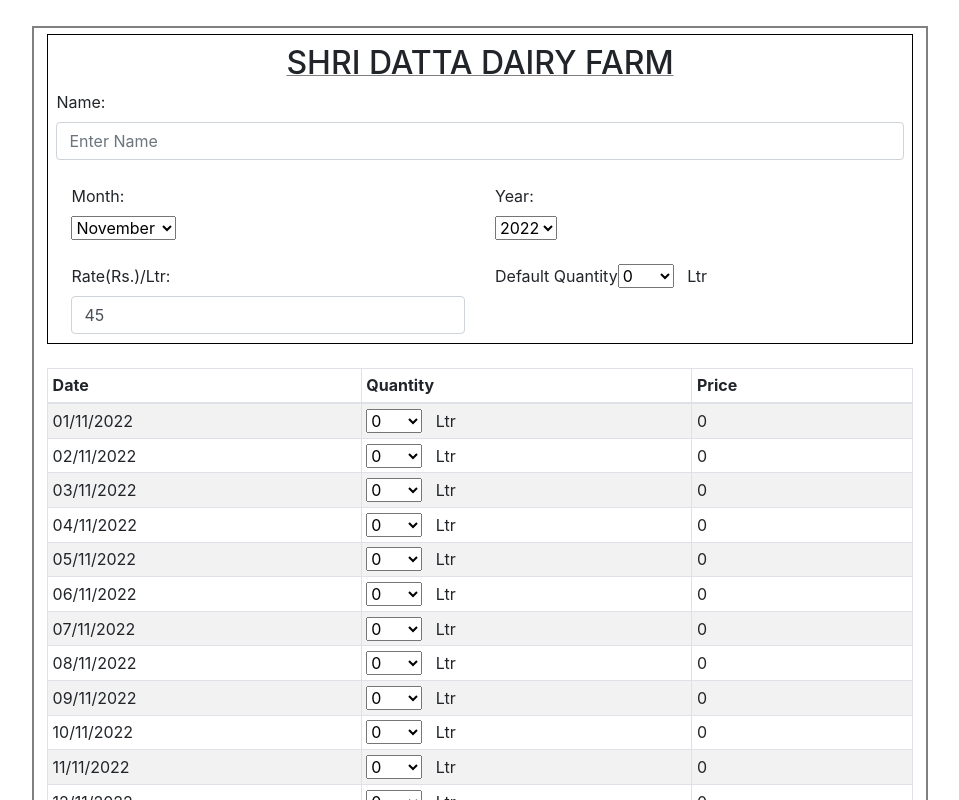
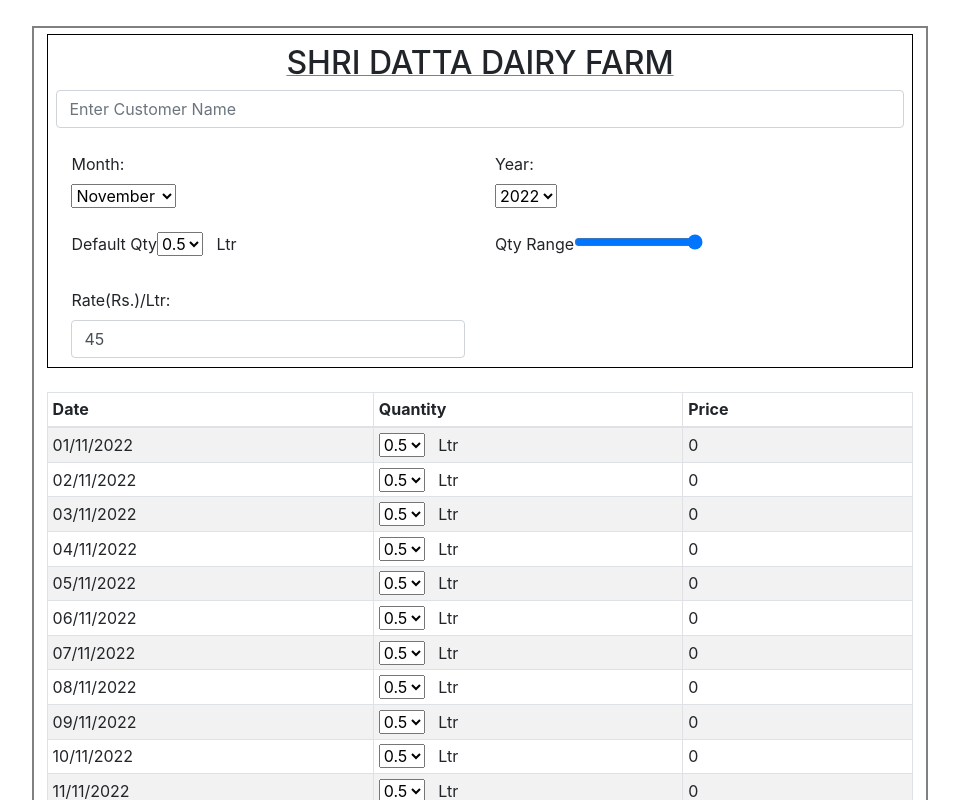
Before and after one commit to kaletushar222/dairyapp, a React (Create React App) app: page / in a window 1280 px wide. Shown: the top 800 px of the page, without its empty margins (160-1119 px from the left). Built offline with nearby package versions, Linux system fonts and the light colour scheme.

Commit message:
range changes

```diff
--- a/src/layouts/Appmodules/Dairy/DairyInvoice.js
+++ b/src/layouts/Appmodules/Dairy/DairyInvoice.js
@@ -20,10 +20,11 @@ class DairyInvoice extends React.Component {
 				individualDayRates:[],
 				totalMilk: 0,
 				totalPrice: 0,
-				defaultQuantity: 0
+				defaultQuantity: 0,
+				range: 0.5
 			},
 			isEditView: true,
-			quantities: [0, 0.25,0.5, 0.75, 1, 1.25, 1.5, 1.75, 2, 2.25, 2.5, 2.75, 3, 3.25, 3.5, 3.75, 4, 4.25, 4.50, 4.75, 5]
+			quantities: this.getQuantity(0.5)
         }
 		return object
 	}
@@ -44,6 +45,16 @@ class DairyInvoice extends React.Component {
 		window.addEventListener('beforeunload', this.componentCleanup);
 	}
 
+	getQuantity = (range) =>{
+		let count = 0
+		let quantities = []
+		while(count<5){
+			count = count + range
+			quantities.push(count)
+		}
+		console.log("quantities : ",quantities)
+		return quantities
+	}
 	getMonthShort =()=>{
 		const { dairyInvoice } = this.state
 		const month = ["Jan","Feb","Mar","Apr","May","Jun","Jul","Aug","Sept","Oct","Nov","Dec"];
@@ -137,6 +148,18 @@ class DairyInvoice extends React.Component {
 		this.calculateTotal(dairyInvoice)
 	}
 
+	handleQtyRangeUpdate = (event) =>{
+		const { dairyInvoice } = this.state
+		let range = parseFloat(event.target.value)
+		console.log("range : ", range)
+		this.setState({
+			quantities: this.getQuantity(range),
+			range: range
+		}, ()=>{
+			this.calculateTotal(dairyInvoice)
+		})
+	}
+
 	toggleEdit = () =>{
 		const { isEditView } = this.state
 		this.setState({
@@ -196,19 +219,18 @@ class DairyInvoice extends React.Component {
 
 
 	getEditView = () =>{
-		const { dairyInvoice, quantities } = this.state
+		const { dairyInvoice, quantities, range } = this.state
 		let months = moment.months()
 		let currentYear = new Date().getFullYear();
 		let years = [currentYear-1, currentYear, currentYear+1]
-
+		console.log("edit view quanitties : ", quantities)
   		return (
 			<div>
 				<div className='dairy-invoice'>
 						<div className='border-div'>
 							<center><h1>SHRI DATTA DAIRY FARM</h1></center>
 							<Row style={{margin: "auto"}}>
-									<Form.Label>Name: </Form.Label>
-									<Form.Control value={ dairyInvoice.name } type="text" placeholder="Enter Name" name="name" onChange={this.handleDairyInvoiceUpdate}/>
+									<Form.Control value={ dairyInvoice.name } type="text" placeholder="Enter Customer Name" name="name" onChange={this.handleDairyInvoiceUpdate}/>
 							</Row>
 							<br/>
 							<Row style={{margin: "auto"}}>
@@ -236,11 +258,7 @@ class DairyInvoice extends React.Component {
 							<br/>
 							<Row style={{margin: "auto"}}>
 								<Col>
-									<Form.Label>Rate(Rs.)/Ltr: </Form.Label>
-									<Form.Control value={ dairyInvoice.rate } type="text" placeholder="Enter Rate" name="rate" onChange={this.handleDairyInvoiceRate}/>
-								</Col>
-								<Col>
-									<Form.Label>Default Quantity </Form.Label>
+									<Form.Label>Default Qty </Form.Label>
 									<Form.Select name="quantity" value={dairyInvoice.defaultQuantity} onChange={ this.handleDefaultQuantityUpdate }>
 										{
 											quantities.map((qty, index)=>{
@@ -248,6 +266,20 @@ class DairyInvoice extends React.Component {
 											})
 										}
 									</Form.Select> &nbsp; Ltr
+								</Col>
+								<Col>
+									<Form.Label>Qty Range</Form.Label>
+									<Form.Range min="0.25" max="0.5" step="0.25" onChange={ this.handleQtyRangeUpdate } value={ range }/>
+								</Col>
+							</Row>
+							<br/>
+							<Row style={{margin: "auto"}}>
+								<Col>
+									<Form.Label>Rate(Rs.)/Ltr: </Form.Label>
+									<Form.Control value={ dairyInvoice.rate } type="text" placeholder="Enter Rate" name="rate" onChange={this.handleDairyInvoiceRate}/>
+								</Col>
+								<Col>
+
 								</Col>
 							</Row>
 						</div>
```
